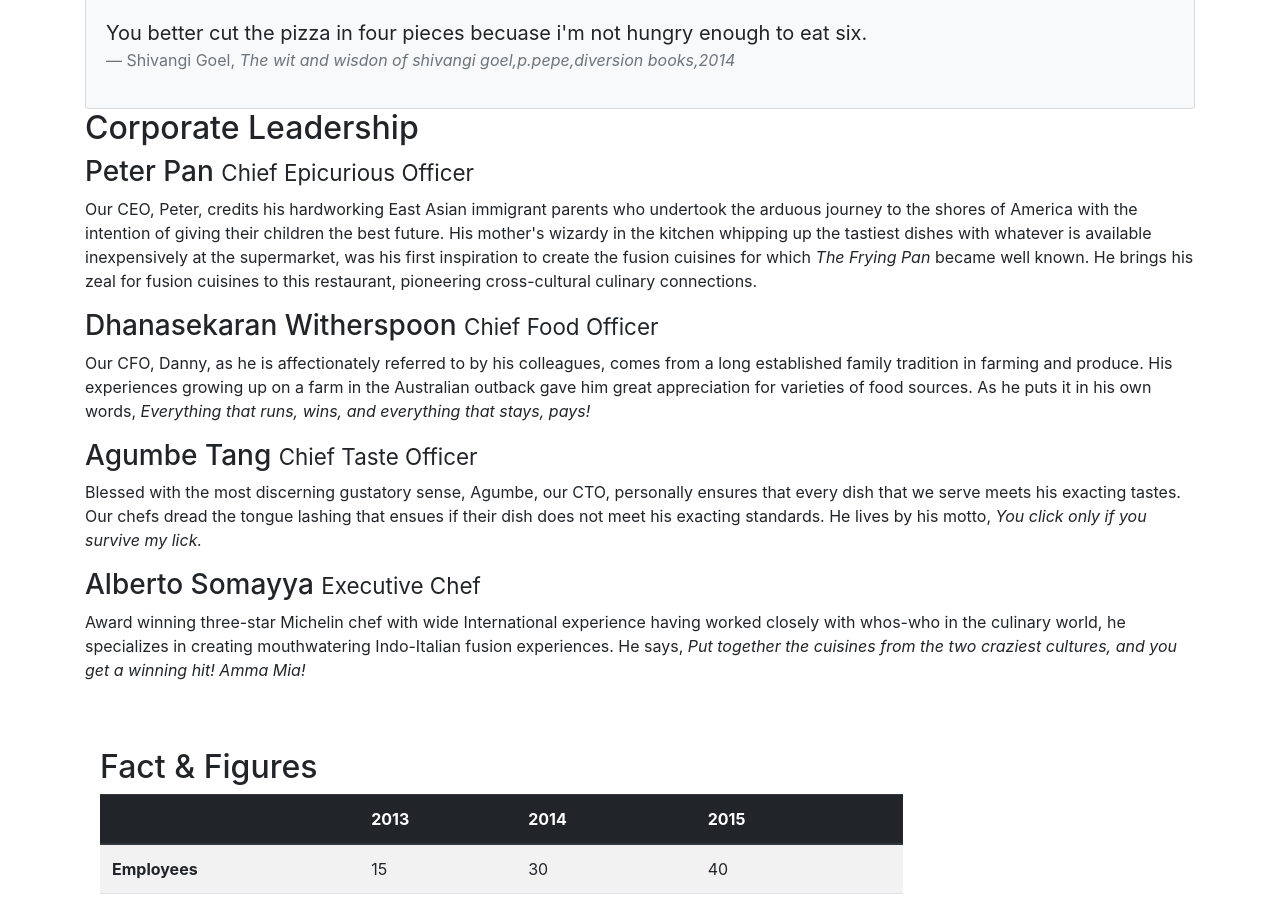
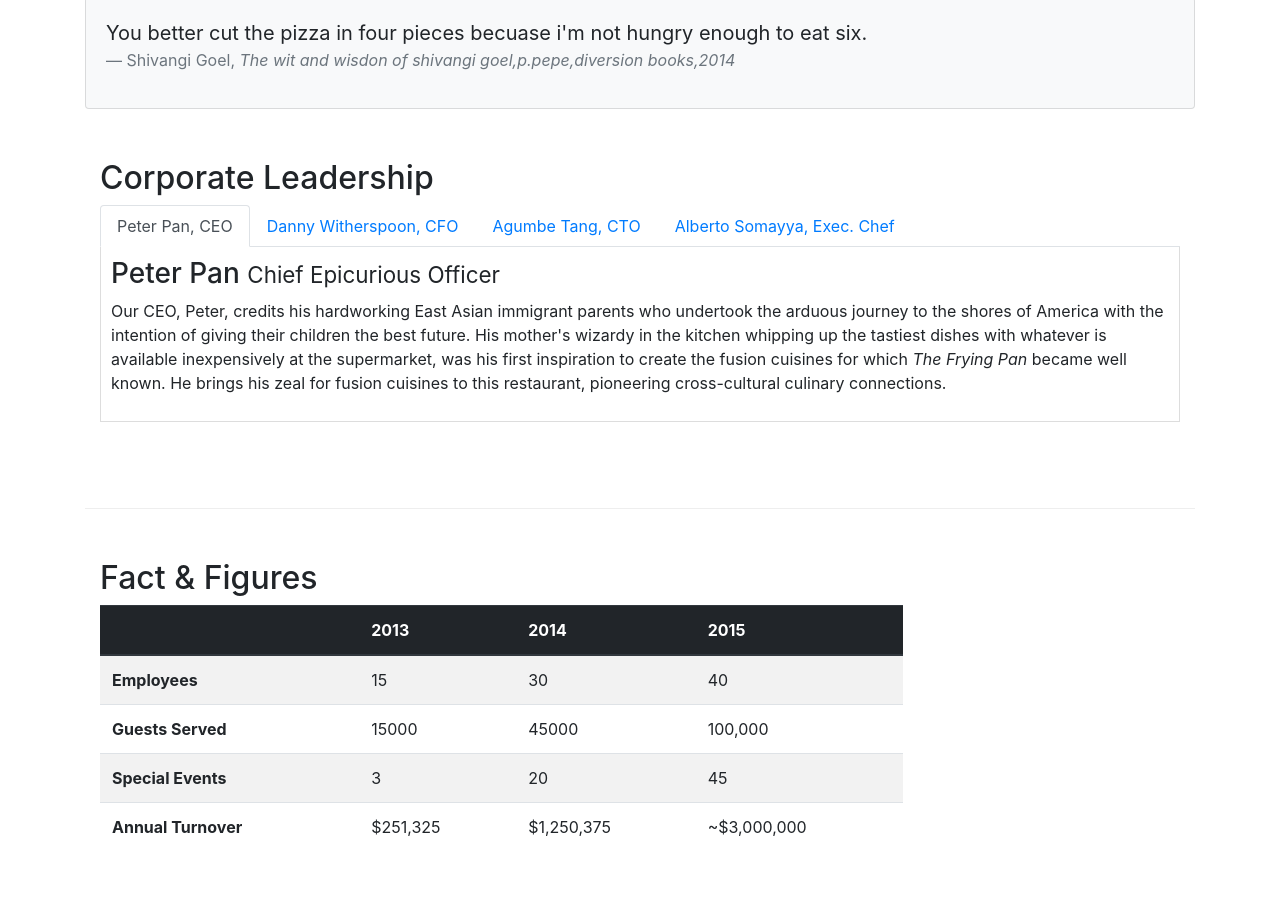
Before and after one commit to shivangigoel1302/conFusion, a website: page aboutus.html in a window 1280 px wide. Shown: the part 762-1660 px from the top of the page. Drawn offline with nearby package versions, Linux system fonts and the light colour scheme.

Commit message:
nav tabs

```diff
--- a/aboutus.html
+++ b/aboutus.html
@@ -101,24 +101,45 @@
         </div>
 
 
-        <div class="row .d-none">
+        <div class="row row-content">
             <div class="col-12 ">
                 <h2>Corporate Leadership</h2>
-                <h3>Peter Pan <small>Chief Epicurious Officer</small></h3>
+                <ul class="nav nav-tabs">
+                    <li class="nav-item">
+                        <a class="nav-link active" href="#peter" role="tab" data-toggle="tab">Peter Pan, CEO</a>
+                    </li>
+                    <li class="nav-item">
+                        <a class="nav-link" href="#danny" role="tab"
+                          data-toggle="tab">Danny Witherspoon, CFO</a>
+                    </li>
+                    <li class="nav-item">
+                        <a class="nav-link" href="#agumbe"role="tab"
+                          data-toggle="tab">Agumbe Tang, CTO</a>
+                    </li>
+                    <li class="nav-item">
+                        <a class="nav-link" href="#alberto" role="tab"
+                          data-toggle="tab">Alberto Somayya, Exec. Chef</a>
+                    </li>
+                </ul>
+                <div class="tab-content">
+                    <div role="tabpanel" class="tab-pane fade show active" id="peter">
+                        <h3>Peter Pan <small>Chief Epicurious Officer</small></h3>
+                        <p class="d-none d-md-block">Our CEO, Peter, credits his hardworking East Asian immigrant parents who undertook the arduous journey to the shores of America with the intention of giving their children the best future. His mother's wizardy in the kitchen whipping up the tastiest dishes with whatever is available inexpensively at the supermarket, was his first inspiration to create the fusion cuisines for which <em>The Frying Pan</em> became well known. He brings his zeal for fusion cuisines to this restaurant, pioneering cross-cultural culinary connections.</p>
+                    </div>
+                    <div role="tabpanel" class="tab-pane fade " id="danny">
+                        <h3>Dhanasekaran Witherspoon <small>Chief Food Officer</small></h3>
+                        <p class="d-none d-md-block">Our CFO, Danny, as he is affectionately referred to by his colleagues, comes from a long established family tradition in farming and produce. His experiences growing up on a farm in the Australian outback gave him great appreciation for varieties of food sources. As he puts it in his own words, <em>Everything that runs, wins, and everything that stays, pays!</em></p>
+                    </div>
+                    <div role="tabpanel" class="tab-pane fade" id="agumbe">
+                        <h3>Agumbe Tang <small>Chief Taste Officer</small></h3>
+                        <p class="d-none d-md-block">Blessed with the most discerning gustatory sense, Agumbe, our CTO, personally ensures that every dish that we serve meets his exacting tastes. Our chefs dread the tongue lashing that ensues if their dish does not meet his exacting standards. He lives by his motto, <em>You click only if you survive my lick.</em></p>
+                    </div>
+                    <div role="tabpanel" class="tab-pane fade" id="alberto">
+                        <h3>Alberto Somayya <small>Executive Chef</small></h3>
+                        <p class="d-none d-md-block">Award winning three-star Michelin chef with wide International experience having worked closely with whos-who in the culinary world, he specializes in creating mouthwatering Indo-Italian fusion experiences. He says, <em>Put together the cuisines from the two craziest cultures, and you get a winning hit! Amma Mia!</em></p>
+                    </div>
+                </div>
 
-                <p class="d-none d-md-block">Our CEO, Peter, credits his hardworking East Asian immigrant parents who undertook the arduous journey to the shores of America with the intention of giving their children the best future. His mother's wizardy in the kitchen whipping up the tastiest dishes with whatever is available inexpensively at the supermarket, was his first inspiration to create the fusion cuisines for which <em>The Frying Pan</em> became well known. He brings his zeal for fusion cuisines to this restaurant, pioneering cross-cultural culinary connections.</p>
-
-                <h3>Dhanasekaran Witherspoon <small>Chief Food Officer</small></h3>
-
-                <p class="d-none d-md-block">Our CFO, Danny, as he is affectionately referred to by his colleagues, comes from a long established family tradition in farming and produce. His experiences growing up on a farm in the Australian outback gave him great appreciation for varieties of food sources. As he puts it in his own words, <em>Everything that runs, wins, and everything that stays, pays!</em></p>
-
-                <h3>Agumbe Tang <small>Chief Taste Officer</small></h3>
-
-                <p class="d-none d-md-block">Blessed with the most discerning gustatory sense, Agumbe, our CTO, personally ensures that every dish that we serve meets his exacting tastes. Our chefs dread the tongue lashing that ensues if their dish does not meet his exacting standards. He lives by his motto, <em>You click only if you survive my lick.</em></p>
-
-                <h3>Alberto Somayya <small>Executive Chef</small></h3>
-
-                <p class="d-none d-md-block">Award winning three-star Michelin chef with wide International experience having worked closely with whos-who in the culinary world, he specializes in creating mouthwatering Indo-Italian fusion experiences. He says, <em>Put together the cuisines from the two craziest cultures, and you get a winning hit! Amma Mia!</em></p>
 
             </div>
        </div>
--- a/css/styles.css
+++ b/css/styles.css
@@ -31,3 +31,9 @@ body{
 .navbar-dark{
     background-color: #512DA8;
 }
+.tab-content{
+    border-left: 1px solid #ddd;
+    border-right: 1px solid #ddd;
+    border-bottom: 1px solid #ddd;
+    padding: 10px;
+}
```
